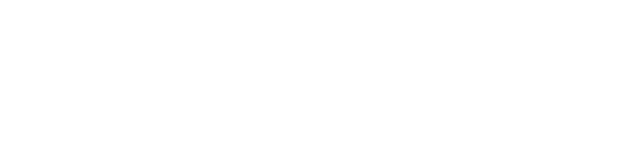
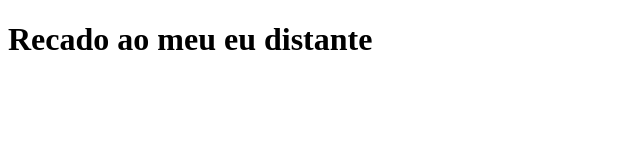
Before and after one commit to vitorialeal123/com-amor-Vih, a plain HTML site: page index.html in a window 1280 px wide. Shown: the whole page, without its empty margins (0-640 px from the left). Drawn offline with Linux system fonts and the light colour scheme.

Commit message:
criamos um título

```diff
--- a/index.html
+++ b/index.html
@@ -3,9 +3,9 @@
 <head>
     <meta charset="UTF-8">
     <meta name="viewport" content="width=device-width, initial-scale=1.0">
-    <title>Document</title>
+    <title>com amor Vih Leal</title>
 </head>
 <body>
-
+    <h1>Recado ao meu eu distante</h1>
 </body>
 </html>
```
